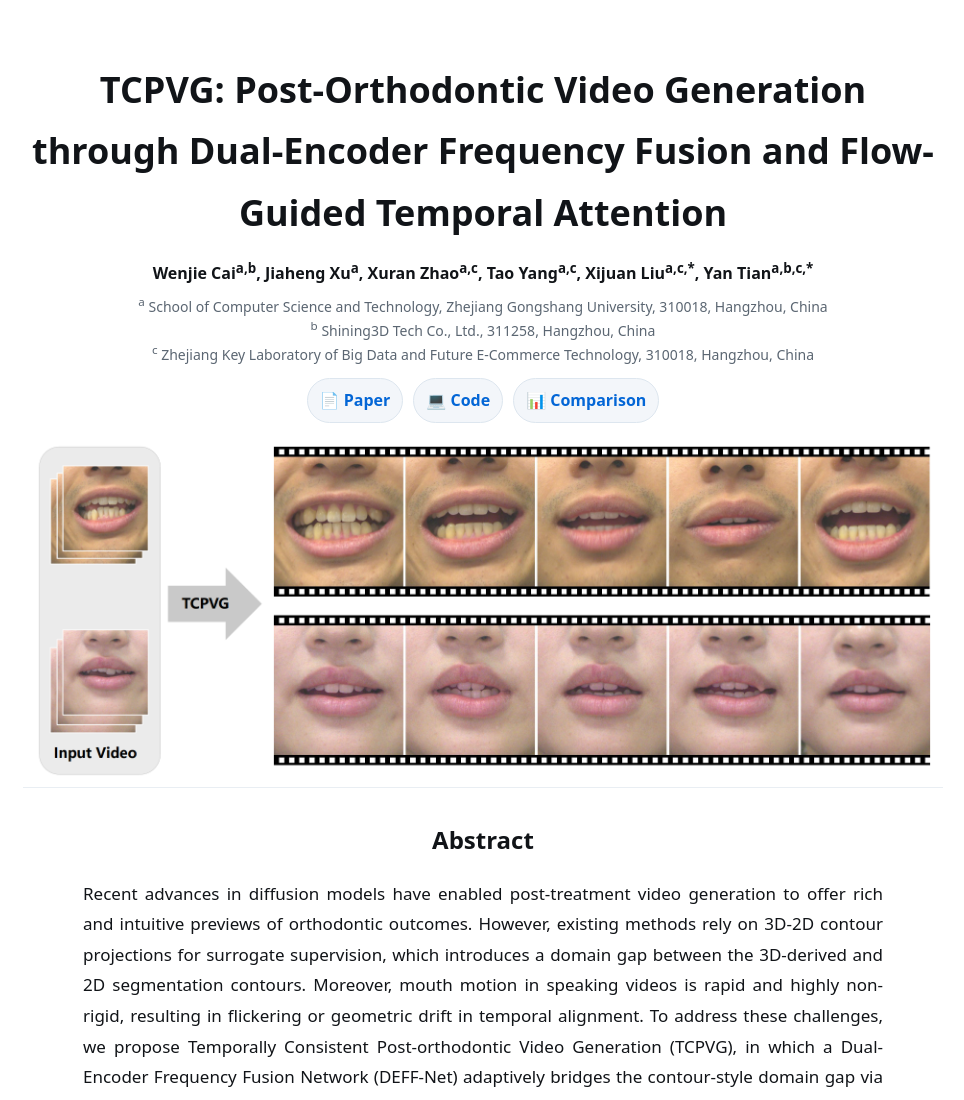
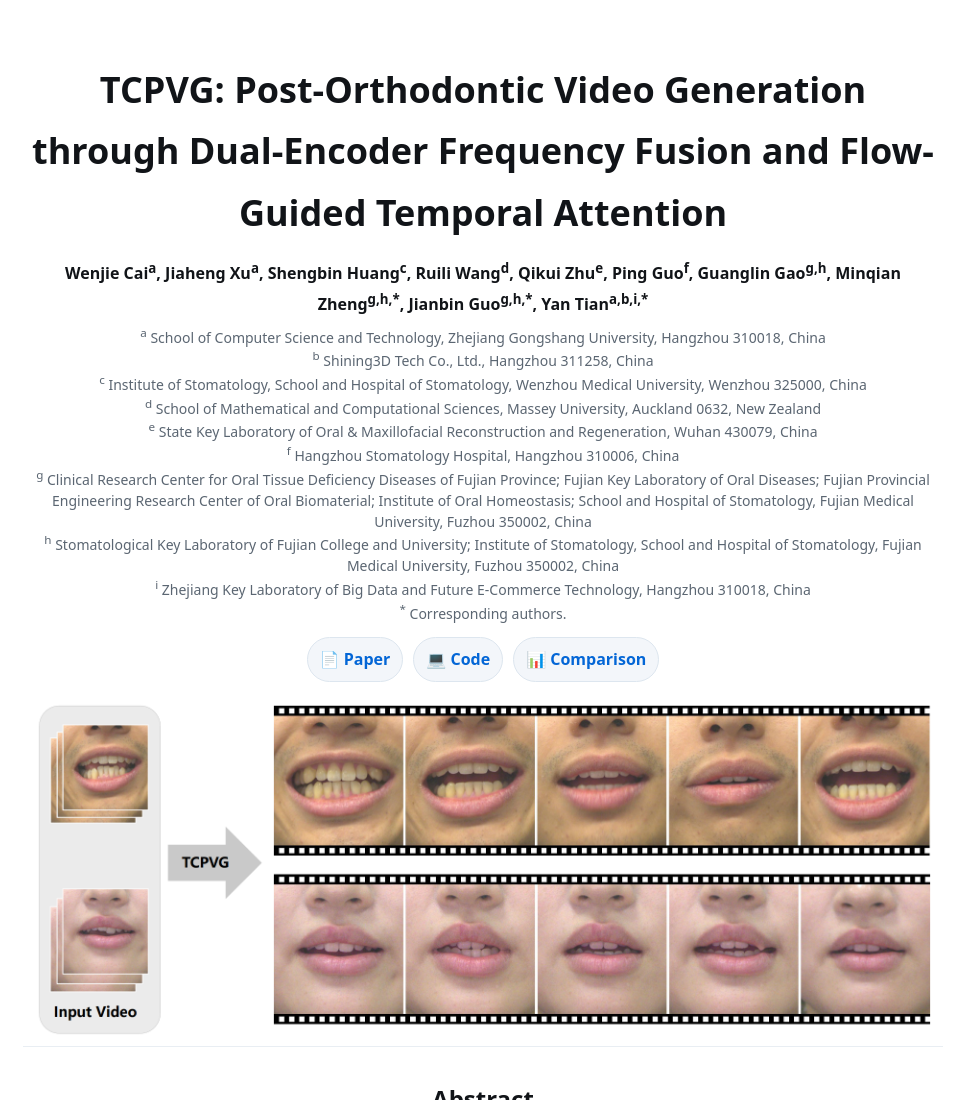
Before and after one commit to caixiaojie423/TCPVG.github.io, a plain HTML site: page index.html in a window 1280 px wide. Shown: the top 1100 px of the page, without its empty margins (157-1121 px from the left). Drawn offline with Linux system fonts and the light colour scheme.

Commit message:
add someone author-names

```diff
--- a/index.html
+++ b/index.html
@@ -87,11 +87,18 @@
     <header>
       <h1>TCPVG: Post-Orthodontic Video Generation through Dual-Encoder Frequency Fusion and Flow-Guided Temporal Attention</h1>
       <div class="authors">
-        <span class="author-names">Wenjie Cai<sup>a,b</sup>, Jiaheng Xu<sup>a</sup>, Xuran Zhao<sup>a,c</sup>, Tao Yang<sup>a,c</sup>, Xijuan Liu<sup>a,c,*</sup>, Yan Tian<sup>a,b,c,*</sup></span><br>
+        <span class="author-names">Wenjie Cai<sup>a</sup>, Jiaheng Xu<sup>a</sup>, Shengbin Huang<sup>c</sup>, Ruili Wang<sup>d</sup>, Qikui Zhu<sup>e</sup>, Ping Guo<sup>f</sup>, Guanglin Gao<sup>g,h</sup>, Minqian Zheng<sup>g,h,*</sup>, Jianbin Guo<sup>g,h,*</sup>, Yan Tian<sup>a,b,i,*</sup></span><br>
         <span style="display:inline-block;margin-top:6px;font-size:14px;line-height:1.5;">
-          <span><sup>a</sup> School of Computer Science and Technology, Zhejiang Gongshang University, 310018, Hangzhou, China</span><br>
-          <span><sup>b</sup> Shining3D Tech Co., Ltd., 311258, Hangzhou, China</span><br>
-          <span><sup>c</sup> Zhejiang Key Laboratory of Big Data and Future E-Commerce Technology, 310018, Hangzhou, China</span>
+          <span><sup>a</sup> School of Computer Science and Technology, Zhejiang Gongshang University, Hangzhou 310018, China</span><br>
+          <span><sup>b</sup> Shining3D Tech Co., Ltd., Hangzhou 311258, China</span><br>
+          <span><sup>c</sup> Institute of Stomatology, School and Hospital of Stomatology, Wenzhou Medical University, Wenzhou 325000, China</span><br>
+          <span><sup>d</sup> School of Mathematical and Computational Sciences, Massey University, Auckland 0632, New Zealand</span><br>
+          <span><sup>e</sup> State Key Laboratory of Oral &amp; Maxillofacial Reconstruction and Regeneration, Wuhan 430079, China</span><br>
+          <span><sup>f</sup> Hangzhou Stomatology Hospital, Hangzhou 310006, China</span><br>
+          <span><sup>g</sup> Clinical Research Center for Oral Tissue Deficiency Diseases of Fujian Province; Fujian Key Laboratory of Oral Diseases; Fujian Provincial Engineering Research Center of Oral Biomaterial; Institute of Oral Homeostasis; School and Hospital of Stomatology, Fujian Medical University, Fuzhou 350002, China</span><br>
+          <span><sup>h</sup> Stomatological Key Laboratory of Fujian College and University; Institute of Stomatology, School and Hospital of Stomatology, Fujian Medical University, Fuzhou 350002, China</span><br>
+          <span><sup>i</sup> Zhejiang Key Laboratory of Big Data and Future E-Commerce Technology, Hangzhou 310018, China</span><br>
+          <span><sup>*</sup> Corresponding authors.</span>
         </span>
       </div>
       <div class="badges">
```
